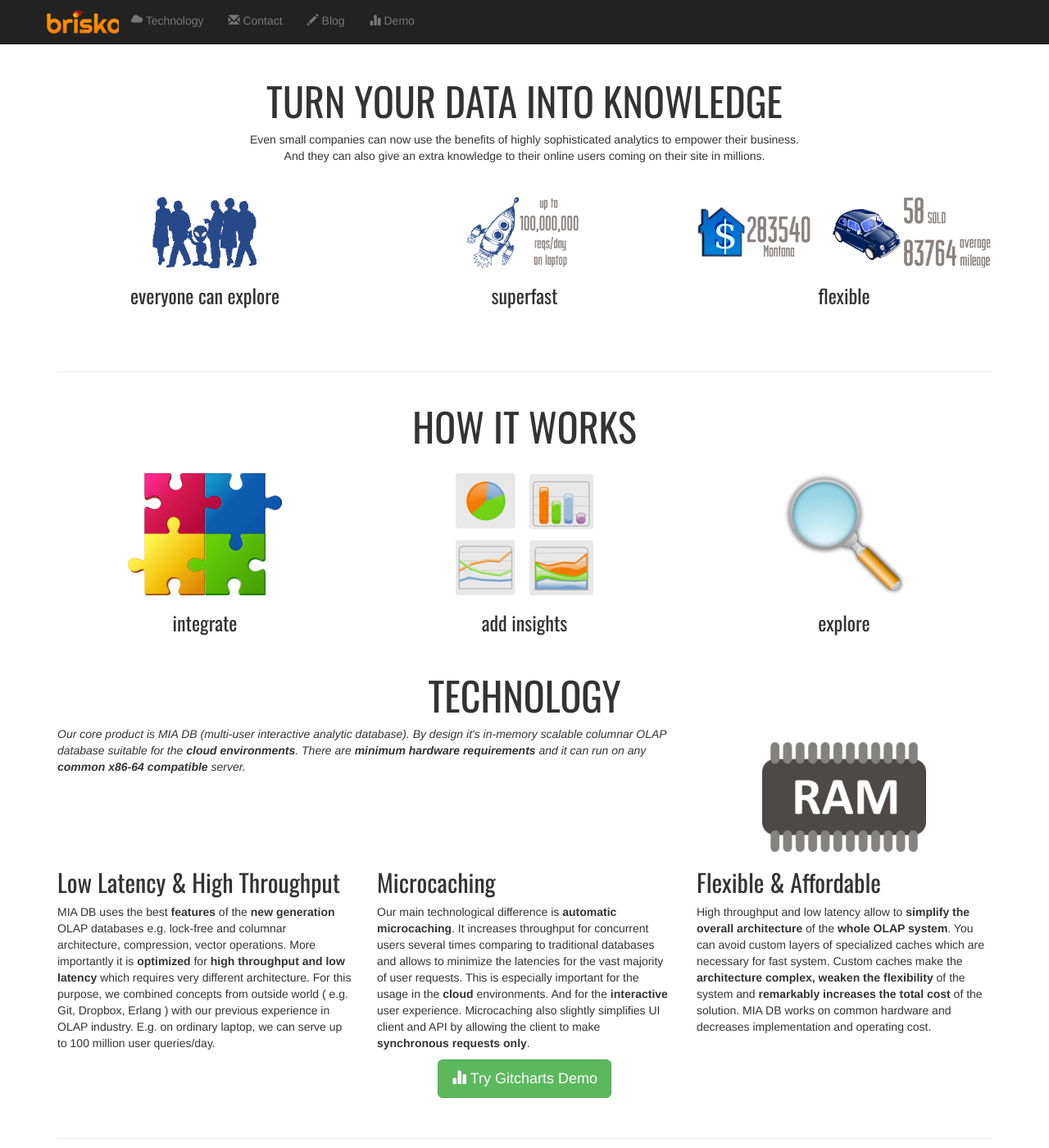
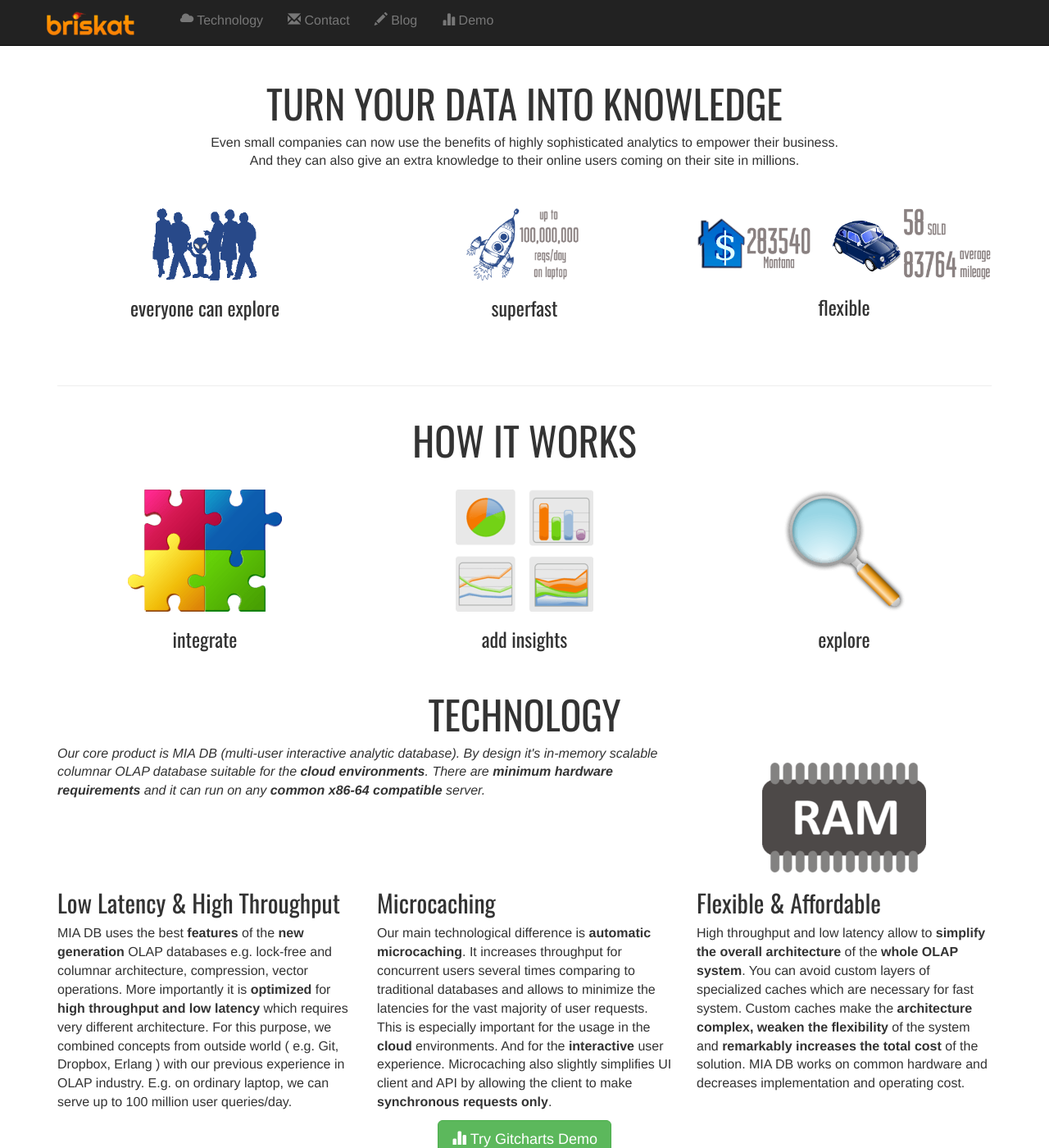
Before and after one commit to briskat/briskat.github.io, a Jekyll site: the page built from index.html, in a window 1280 px wide and 1400 px high. Shown: the whole window at 82% size. Built offline with Jekyll 4.4.1, drawn with Linux system fonts in a browser that asks for light colours; nearby versions of some CDN libraries; Markdown is read by kramdown in place of the engine named in the settings.

Commit message:
Double size all letters

```diff
--- a/css/my.css
+++ b/css/my.css
@@ -1,10 +1,11 @@
 body{padding: 56px 0px 0px 0px;
+font-size: 160%;
 }
 .navbar-brand{
 	background-image: url('/img/logo-s.png');
 	background-repeat: no-repeat;
-	padding: 0px 0px 0px 90px;
-	margin: 3px 0px 0px 3px;
+	padding: 0px 0px 0px 150px;
+	margin: 5px 0px 0px 5px;
 }
 .navbar-nav>.acmenu {
 	background-color:#CCCCCC;
```
